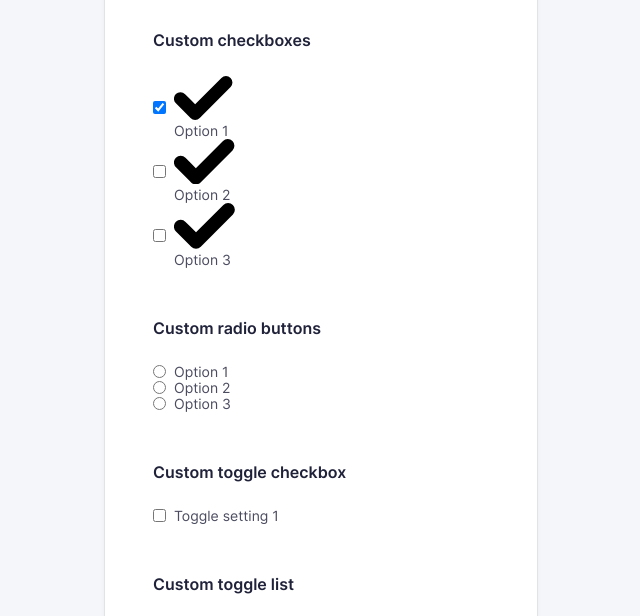
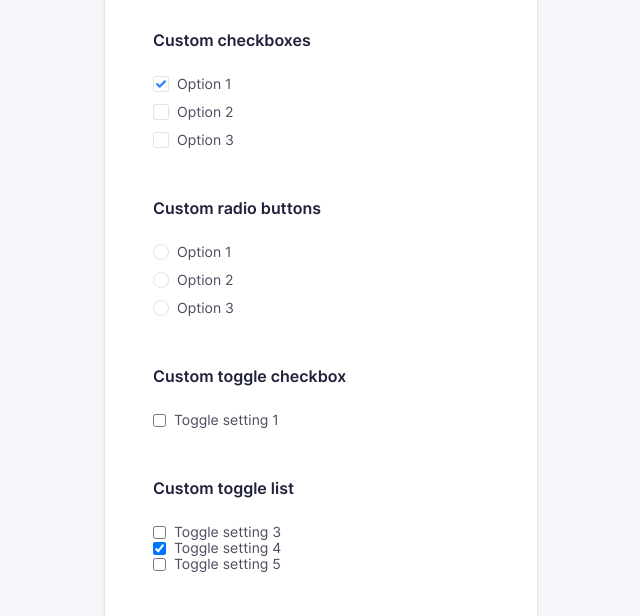
Before and after one commit to nmct-create3/custom-input-design-VanderschuerenMaximilian, a plain HTML site: page inputs.html in a window 1280 px wide. Shown: the part 124-740 px from the top of the page, without its empty margins (319-959 px from the left). Drawn offline with Linux system fonts and the light colour scheme.

Commit message:
checkbox & radio

```diff
--- a/css/screen.css
+++ b/css/screen.css
@@ -67,6 +67,13 @@
     /*  = 48px */
     --global-whitespace-xxl: calc(var(--global-whitespace) * 3);
     /*  = 72px */
+
+    --global-input-backgroundColor: White;
+    --global-input-color: var(--global-color-neutral-xxxx-dark);
+    --global-input-borderColor: var(--global-color-neutral-xxx-light);
+    --global-input-hover-borderColor: var(--global-color-neutral-xx-light);
+    --global-input-focus-borderColor: var(--global-color-alpha);
+    --global-input-boxShadow: 0 0 0 3px var(--global-color-alpha-x-transparent);
 }
 
 /*------------------------------------*\
@@ -601,10 +608,10 @@ input::placeholder {
     -moz-appearance: none;
     appearance: none;
     width: 100%;
-    border: var(--global-borderWidth) solid var(--global-color-neutral-xxx-light);
+    border: var(--global-borderWidth) solid var(--global-input-borderColor);
     border-radius: var(--global-borderRadius);
-    color: var(--global-color-neutral-xxxx-dark);
-    background-color: White;
+    background-color: var(--global-input-backgroundColor);
+    color: var(--global-input-color);
     font-family: inherit;
     font-size: 16px;
     line-height: calc(var(--global-baseline) * 3);
@@ -614,12 +621,17 @@ input::placeholder {
 }
 
 .c-input:hover {
-    border-color: var(--global-color-neutral-xx-light);
+    border: var(--global-borderWidth) solid var(--global-input-hover-borderColor);
+    background-color: var(--global-input-backgroundColor);
+    color: var(--global-input-color);
+
 }
 
 .c-input:focus,
 .c-input:active {
-    border-color: var(--global-color-alpha);
+    border: var(--global-borderWidth) solid var(--global-input-focus-borderColor);
+    background-color: var(--global-input-backgroundColor);
+    color: var(--global-input-color);
     box-shadow: 0 0 0 3px var(--global-color-alpha-x-transparent);
 }
 
@@ -627,6 +639,98 @@ input::placeholder {
 
 .c-option {
     margin-right: var(--global-whitespace-sm);
+}
+
+.c-option--hidden:hover + label {
+    color: var(--global-input-color);
+}
+
+.c-option--hidden:hover + label .c-custom-option__fake-input--checkbox {
+    border: var(--global-borderWidth) solid var(--global-input-hover-borderColor);
+    /* background-color: var(--global-input-backgroundColor); */
+    color: var(--global-input-color);
+}
+
+.c-option--hidden:hover+ label .c-custom-option__fake-input--radio {
+    border: var(--global-borderWidth) solid var(--global-input-hover-borderColor);
+    color: var(--global-input-color);
+}
+
+.c-option--hidden:focus + label .c-custom-option__fake-input,
+.c-option--hidden:active+ label .c-custom-option__fake-input {
+    box-shadow: 0 0 0 3px var(--global-color-alpha-x-transparent);
+}
+
+.c-option-list {
+    margin-bottom: 24px;
+}
+
+.c-option-list__item {
+    margin-bottom: 12px;
+}
+
+.c-custom-option {
+    display: flex;
+}
+
+.c-custom-option__symbol {
+    display: block;
+    opacity: 0;
+}
+
+.c-custom-option__fake-input {
+    display: flex;
+    width: 16px;
+    height: 16px;
+    border: 1px solid var(--global-input-borderColor);
+    margin-right: 8px;
+}
+
+/* .c-custom-option__fake-input:hover {
+    border: var(--global-borderWidth) solid var(--global-input-hover-borderColor);
+    background-color: var(--global-input-backgroundColor);
+    color: var(--global-input-color);
+
+} */
+
+.c-custom-option__fake-input--checkbox {
+    border-radius: 3px;
+}
+
+.c-custom-option__fake-input--radio {
+    border-radius: 100%;
+}
+
+.c-option--hidden:checked+.c-custom-option {
+    opacity: 1;
+}
+
+.c-option--hidden:checked+.c-custom-option .c-custom-option__symbol {
+    opacity: 1;
+    /* transition: .5s; */
+    /* transition: all 500ms cubic-bezier(0.010, 0.545, 0.600, -0.370);
+
+
+    transition-timing-function: cubic-bezier(0.010, 0.545, 0.600, -0.370);
+         */
+}
+
+.c-custom-option__fake-input--checkbox .c-custom-option__symbol {
+    display: flex;
+    margin: auto;
+    width: 10px;
+    height: 10px;
+    fill: var(--global-color-alpha);
+
+}
+
+.c-custom-option__fake-input--radio .c-custom-option__symbol {
+    display: flex;
+    margin: auto;
+    width: 6px;
+    height: 6px;
+    border-radius: 100%;
+    background-color: var(--global-color-alpha);
 }
 
 /*
@@ -679,6 +783,7 @@ input::placeholder {
     background-color: var(--global-color-alpha-dark);
     box-shadow: none;
 }
+
 
 /*------------------------------------*\
 #UTILITIES
--- a/inputs.html
+++ b/inputs.html
@@ -44,7 +44,7 @@
                             </h5>
                             <ul class="o-list c-option-list">
                                 <li class="c-form-field c-form-field--option c-option-list__item">
-                                    <input class="c-option c-option--hidden" type="checkbox" id="checkbox1" checked>
+                                    <input class="o-hide-accessible c-option c-option--hidden" type="checkbox" id="checkbox1" checked>
                                     <label class="c-label c-label--option c-custom-option" for="checkbox1">
                                         <span class="c-custom-option__fake-input c-custom-option__fake-input--checkbox">
                                             <svg class="c-custom-option__symbol" xmlns="http://www.w3.org/2000/svg" viewBox="0 0 9 6.75">
@@ -55,7 +55,7 @@
                                     </label>
                                 </li>
                                 <li class="c-form-field c-form-field--option c-option-list__item">
-                                    <input class="c-option c-option--hidden" type="checkbox" id="checkbox2">
+                                    <input class="o-hide-accessible c-option c-option--hidden" type="checkbox" id="checkbox2">
                                     <label class="c-label c-label--option c-custom-option" for="checkbox2">
                                         <span class="c-custom-option__fake-input c-custom-option__fake-input--checkbox">
                                             <svg class="c-custom-option__symbol" xmlns="http://www.w3.org/2000/svg" viewBox="0 0 9 6.75">
@@ -66,7 +66,7 @@
                                     </label>
                                 </li>
                                 <li class="c-form-field c-form-field--option c-option-list__item">
-                                    <input class="c-option c-option--hidden" type="checkbox" id="checkbox3">
+                                    <input class="o-hide-accessible c-option c-option--hidden" type="checkbox" id="checkbox3">
                                     <label class="c-label c-label--option c-custom-option" for="checkbox3">
                                         <span class="c-custom-option__fake-input c-custom-option__fake-input--checkbox">
                                             <svg class="c-custom-option__symbol" xmlns="http://www.w3.org/2000/svg" viewBox="0 0 9 6.75">
@@ -85,7 +85,7 @@
                             </h5>
                             <ul class="o-list c-option-list">
                                 <li class="c-form-field c-form-field--option c-option-list__item">
-                                    <input class="c-option c-option--hidden" type="radio" name="radios" id="radio1">
+                                    <input class="o-hide-accessible c-option c-option--hidden" type="radio" name="radios" id="radio1">
                                     <label class="c-label c-label--option c-custom-option" for="radio1">
                                         <span class="c-custom-option__fake-input c-custom-option__fake-input--radio">
                                             <span class="c-custom-option__symbol"></span>
@@ -94,7 +94,7 @@
                                     </label>
                                 </li>
                                 <li class="c-form-field c-form-field--option c-option-list__item">
-                                    <input class="c-option c-option--hidden" type="radio" name="radios" id="radio2">
+                                    <input class="o-hide-accessible c-option c-option--hidden" type="radio" name="radios" id="radio2">
                                     <label class="c-label c-label--option c-custom-option" for="radio2">
                                         <span class="c-custom-option__fake-input c-custom-option__fake-input--radio">
                                             <span class="c-custom-option__symbol"></span>
@@ -103,7 +103,7 @@
                                     </label>
                                 </li>
                                 <li class="c-form-field c-form-field--option c-option-list__item">
-                                    <input class="c-option c-option--hidden" type="radio" name="radios" id="radio3">
+                                    <input class="o-hide-accessible c-option c-option--hidden" type="radio" name="radios" id="radio3">
                                     <label class="c-label c-label--option c-custom-option" for="radio3">
                                         <span class="c-custom-option__fake-input c-custom-option__fake-input--radio">
                                             <span class="c-custom-option__symbol"></span>
```
Also changed, not shown: index.html (+7 -2 lines).
